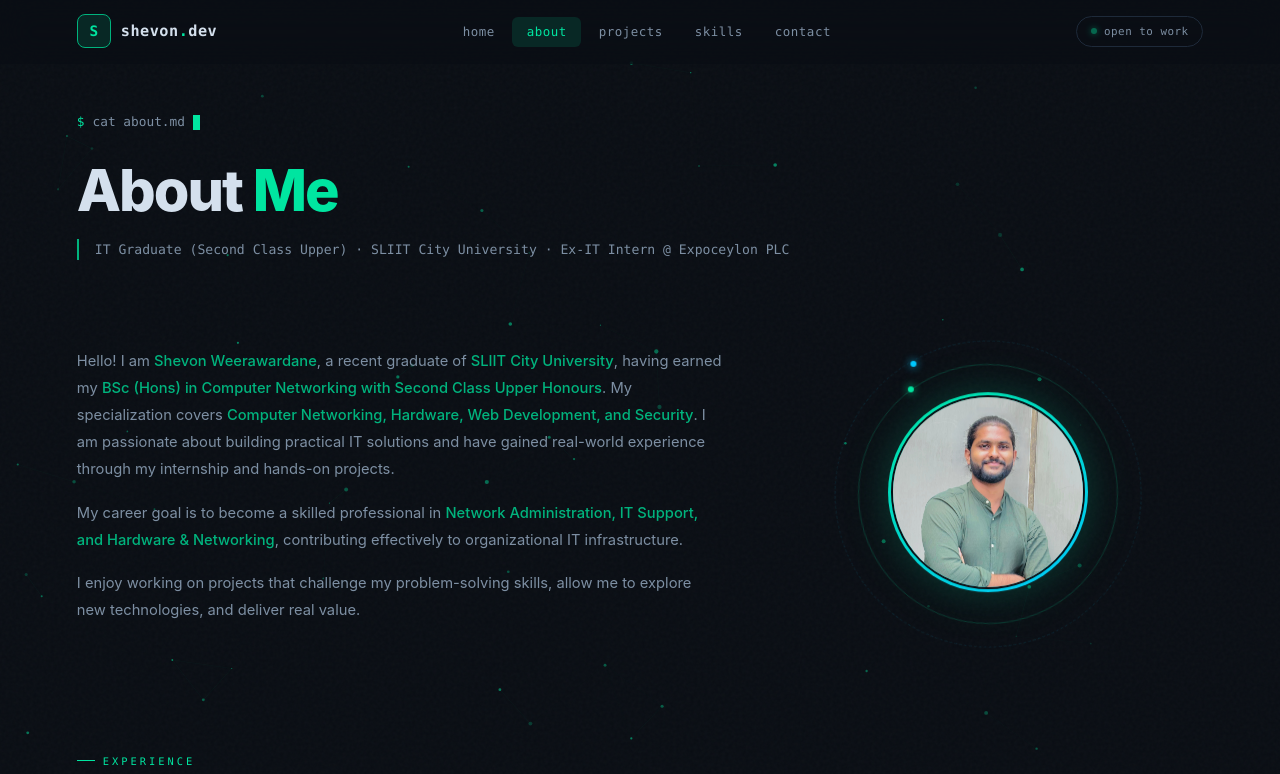
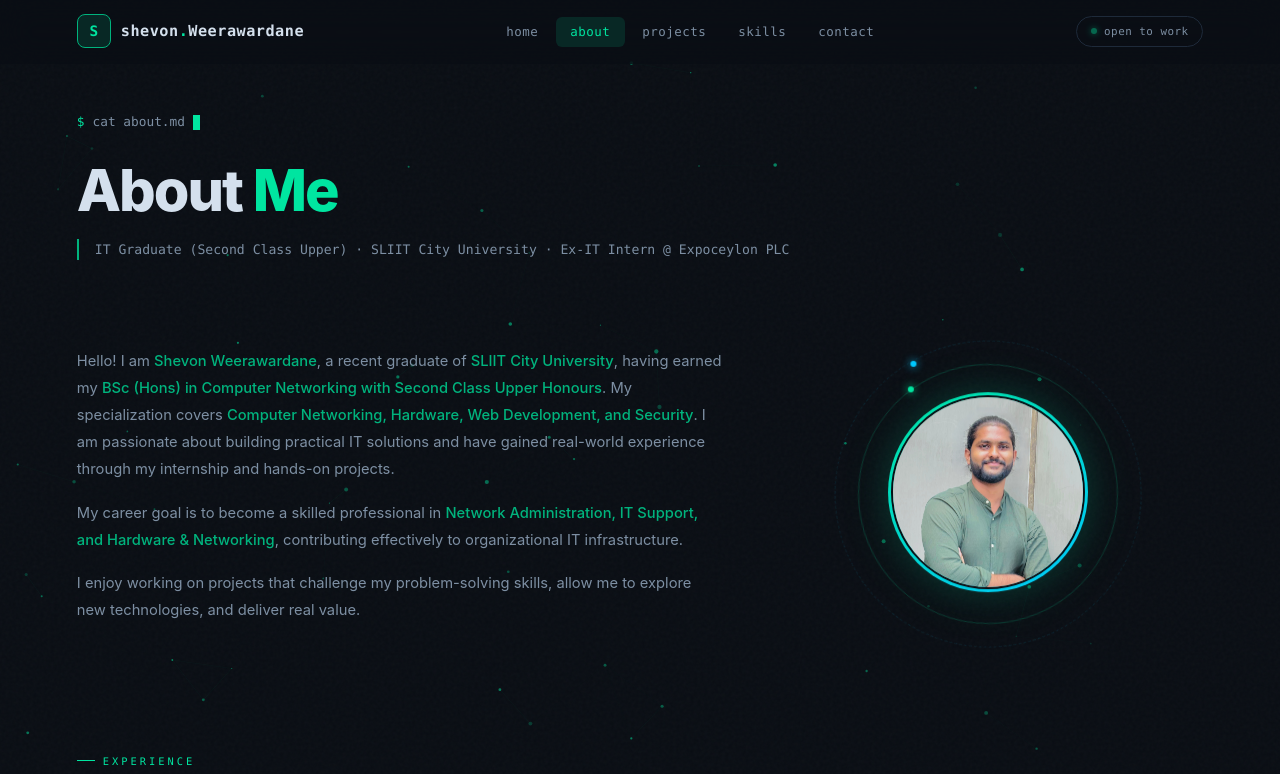
Before and after one commit to svweerawardane/svweerawardane-portfolio, a plain HTML site: page about.html in a window 1280 px wide. Shown: the top 774 px of the page. Drawn offline with Linux system fonts and the light colour scheme.

Commit message:
Update about.html

```diff
--- a/about.html
+++ b/about.html
@@ -825,7 +825,7 @@
     <nav class="navbar" id="navbar">
         <a href="index.html" class="logo">
             <div class="logo-mark">S</div>
-            <div class="logo-text">shevon<span class="dot">.</span>dev</div>
+            <div class="logo-text">shevon<span class="dot">.</span>Weerawardane</div>
         </a>
         <ul class="nav-links" id="navLinks">
             <li><a href="index.html">home</a></li>
```
